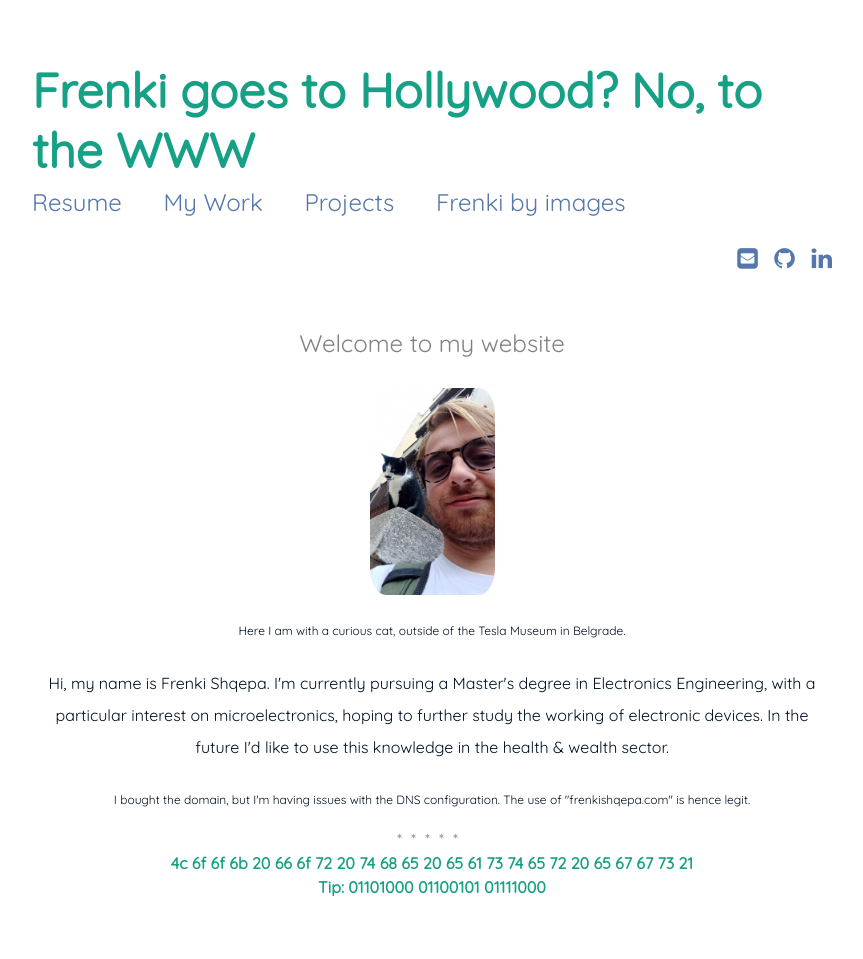
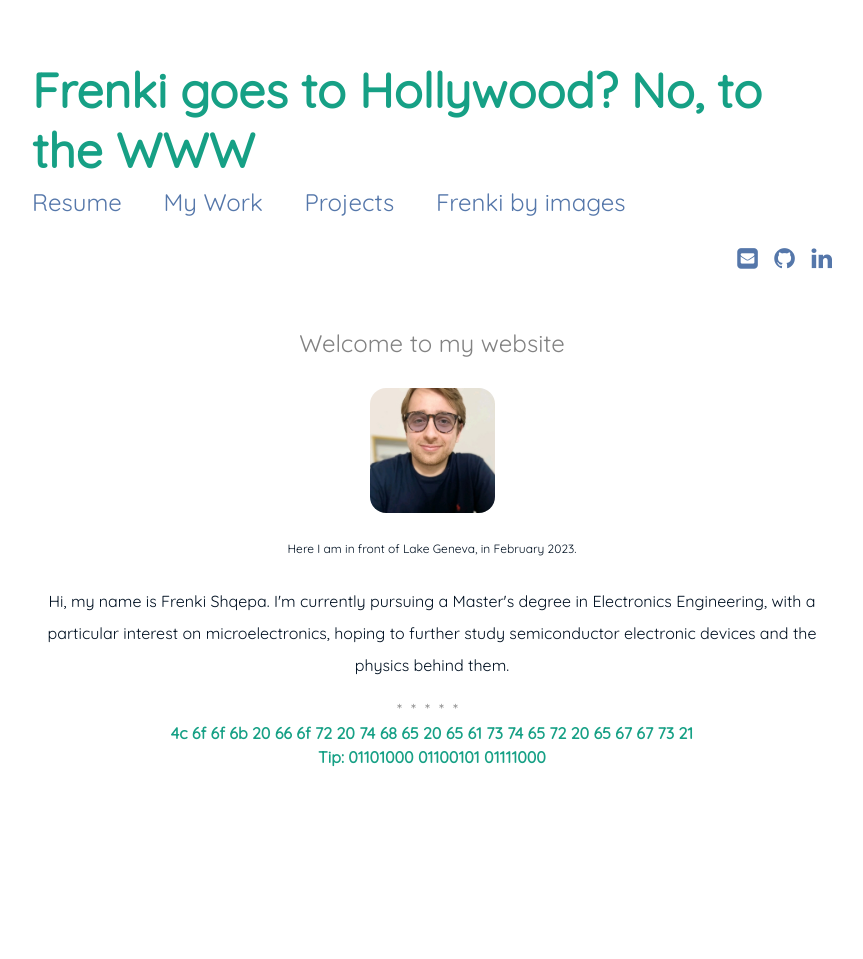
Before and after one commit to FreShq99/frenkishqepa.com, a Jekyll site: the page built from index.md, in a window 1280 px wide. Shown: the whole page, without its empty margins (208-1071 px from the left). Built offline with Jekyll 4.4.1, drawn with Linux system fonts in a browser that asks for light colours; after the commit the page ends 900 px from its top, so only the background shows below that.

Commit message:
Update index.md

```diff
--- a/index.md
+++ b/index.md
@@ -10,13 +10,11 @@ sitemap:
 
 
 <p align="center">
-    <img width="60%" src="{{ '/assets/img/frenk.jpeg' | prepend: site.baseurl }}" id="about-img">
-    <p align="center"> <sup>Here I am with a curious cat, outside of the Tesla Museum in Belgrade.</sup> <p align="center">
+    <img width="60%" src="{{ '/assets/img/frenk.jpg' | prepend: site.baseurl }}" id="about-img">
+    <p align="center"> <sup>Here I am in front of Lake Geneva, in February 2023.</sup> <p align="center">
 </p>
 
 
 <div id="describe-text">
-	<p>Hi, my name is Frenki Shqepa. I'm currently pursuing a Master's degree in Electronics Engineering, with a particular interest on microelectronics, hoping to further study the working of electronic devices. In the future I'd like to use this knowledge in the health & wealth sector.</p>
-
-	<p><sub>I bought the domain, but I'm having issues with the DNS configuration. The use of "frenkishqepa.com" is hence legit.</sub></p>
+	<p>Hi, my name is Frenki Shqepa. I'm currently pursuing a Master's degree in Electronics Engineering, with a particular interest on microelectronics, hoping to further study semiconductor electronic devices and the physics behind them.</p>
 </div>
```
